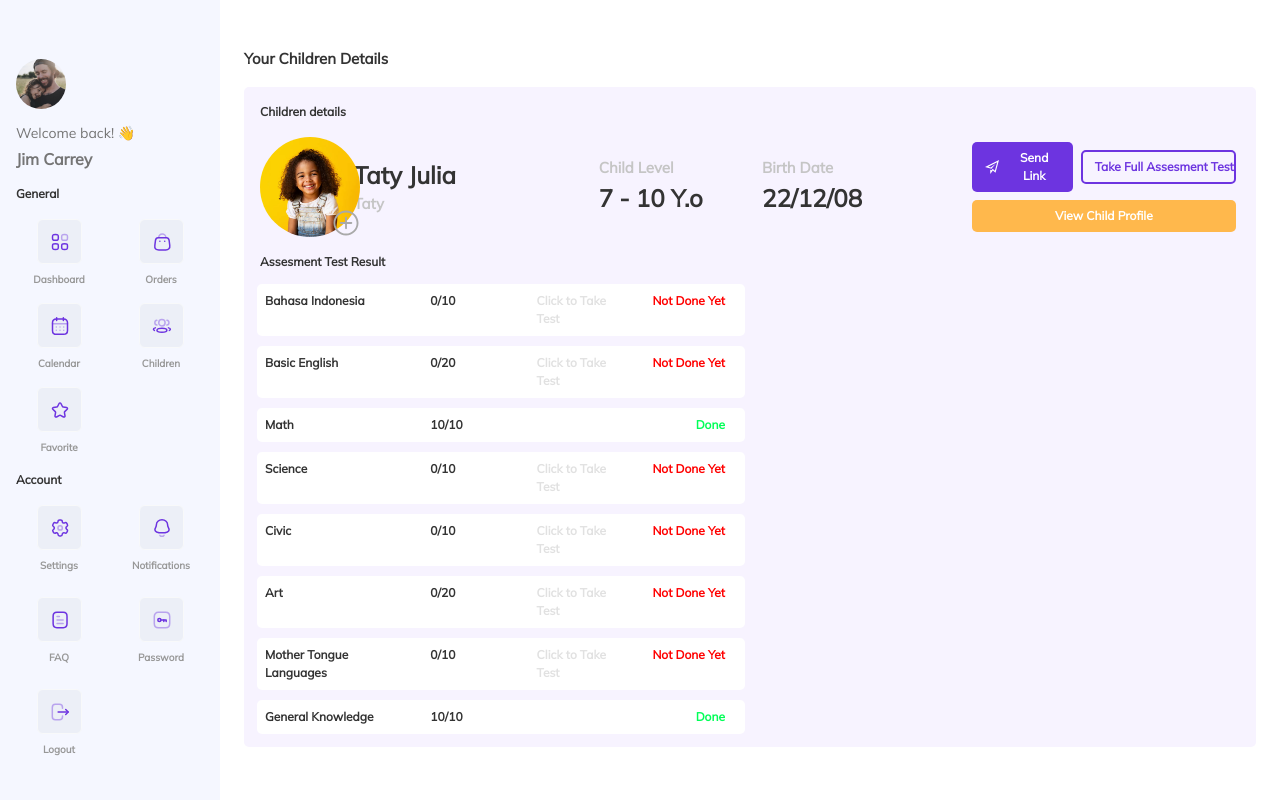
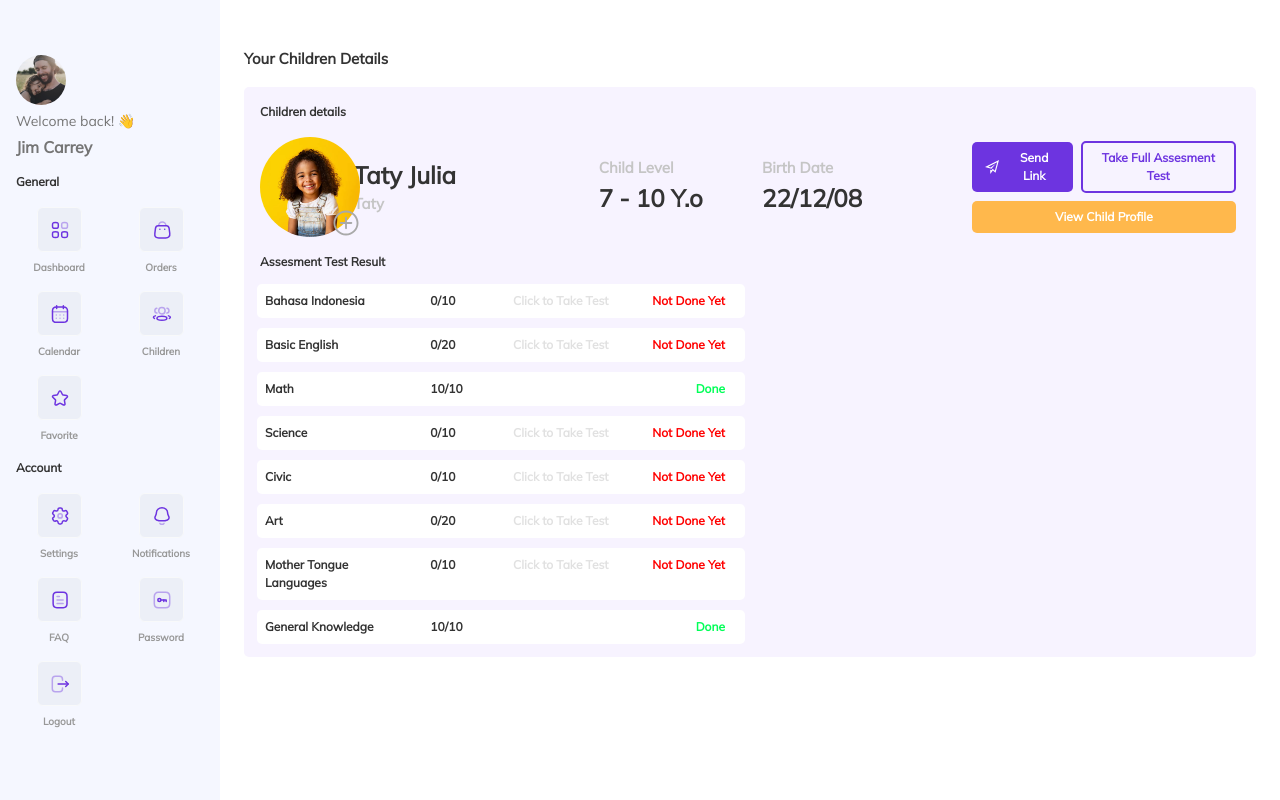
Before and after one commit to FilbertFlorenza/marketplace-prototype, a CodeIgniter 4 app: the page made by app/Views/welcome_message.php in a window 1280 px wide. Run offline with PHP 8.4 and a stand-in for CodeIgniter, Linux system fonts and the light colour scheme; the template is opened without the code that fills it, so the values that code supplies are empty; some libraries are stand-ins or nearby versions.

Commit message:
smol adjustment

```diff
--- a/app/Views/welcome_message.php
+++ b/app/Views/welcome_message.php
@@ -19,8 +19,8 @@
 
     <body>
         <div class="d-flex">
-            <div class="d-flex p-2 pt-0 navbar flex-column align-items-start justify-content-center">
-                <div class="ps-2 pb-4 pt-5">
+            <div class="d-flex p-2 pt-0 navbar flex-md-column align-items-start justify-content-center">
+                <div class="ps-2 pb-3 pt-2">
                     <img src="/images/parent.png" class="rounded-circle" width="50px" height="50px">
                 </div>
                 <div class="ps-2">
@@ -30,7 +30,7 @@
                 <div>
                     <p class="text-category ps-2">General</p>
                     <div class="container text-center">
-                        <div class="row row-cols-2 btn-text ">
+                        <div class="row row-cols-2 btn-text">
                             <div class="col">
                                 <a href="#" style="color: #989898;">
                                     <button type="button" class="btn btn-light nav-menu-btn">
@@ -111,7 +111,7 @@
                                             <ellipse opacity="0.4" cx="10.146" cy="9.90749" rx="2.1968" ry="2.1968" stroke="#6D34E0" stroke-width="1.5" stroke-linecap="round" stroke-linejoin="round"/>
                                         </svg>
                                     </button>
-                                    <p class="p-2">Settings</p>
+                                    <p class="pt-2">Settings</p>
                                 </a>
                             </div>
                             <div class="col">
@@ -122,7 +122,7 @@
                                             <path opacity="0.4" d="M11.9906 17.3811C10.8539 18.6434 9.08052 18.6583 7.93286 17.3811" stroke="#6D34E0" stroke-width="1.5" stroke-linecap="round" stroke-linejoin="round"/>
                                         </svg>
                                     </button>
-                                    <p class="p-2">Notifications</p>
+                                    <p class="pt-2">Notifications</p>
                                 </a>
                             </div>
                             <div class="col">
@@ -135,7 +135,7 @@
                                             <path fill-rule="evenodd" clip-rule="evenodd" d="M13.2572 2.2915C13.2572 2.2915 6.85965 2.29484 6.84965 2.29484C4.54965 2.309 3.12549 3.82234 3.12549 6.13067V13.794C3.12549 16.114 4.56049 17.6332 6.88049 17.6332C6.88049 17.6332 13.2772 17.6307 13.288 17.6307C15.588 17.6165 17.013 16.1023 17.013 13.794V6.13067C17.013 3.81067 15.5772 2.2915 13.2572 2.2915Z" stroke="#6D34E0" stroke-width="1.5" stroke-linecap="round" stroke-linejoin="round"/>
                                         </svg>
                                     </button>
-                                    <p class="p-2">FAQ</p>
+                                    <p class="pt-2">FAQ</p>
                                 </a>
                             </div>
                             <div class="col">
@@ -148,7 +148,7 @@
                                             <path d="M11.818 11.5431V9.99976" stroke="#6D34E0" stroke-width="1.5" stroke-linecap="round" stroke-linejoin="round"/>
                                         </svg>
                                     </button>
-                                    <p class="p-2">Password</p>
+                                    <p class="pt-2">Password</p>
                                 </a>
                             </div>
                             <div class="col">
@@ -160,7 +160,7 @@
                                             <path d="M15.7344 7.58862L18.1744 10.0178L15.7344 12.4478" stroke="#6D34E0" stroke-width="1.5" stroke-linecap="round" stroke-linejoin="round"/>
                                         </svg>
                                     </button>
-                                    <p class="p-2">Logout</p>
+                                    <p class="pt-2">Logout</p>
                                 </a>
                             </div>
                         </div>
@@ -168,7 +168,7 @@
                 </div>
             </div>
 
-            <div class="d-flex p-2 flex-column p-2 pt-5 ps-4" style="overflow-y: auto; max-height: 100vh;">
+            <div class="d-flex p-2 flex-column p-2 pt-5 ps-4 children-details-list">
                 <div class="detail-heading">
                     <p>Your Children Details</p>
                 </div>
@@ -179,7 +179,7 @@
                             <div class="row align-items-center justify-content-start">
                                 <div class="col-md-3 ps-0">
                                     <div class="img-overlay-wrap">
-                                        <img src="/images/child-1.png" class="rounded-circle children-detail-pic" width="100px" height="100px"></img>
+                                        <img src="/images/child-1.png" class="children-detail-pic rounded-circle"></img>
                                         <a href="#">
                                             <svg width="30" height="30" viewBox="0 0 30 30" fill="none" xmlns="http://www.w3.org/2000/svg">
                                                 <path d="M15.0026 2.5C21.9001 2.5 27.5001 8.1 27.5001 14.9975C27.5001 21.8938 21.9001 27.4938 15.0026 27.4938C8.10635 27.4938 2.50635 21.8938 2.50635 14.9975C2.50635 8.1 8.10635 2.5 15.0026 2.5ZM15.0026 4.375C9.1401 4.375 4.38135 9.135 4.38135 14.9975C4.38135 20.86 9.1401 25.6188 15.0026 25.6188C20.8651 25.6188 25.6251 20.86 25.6251 14.9975C25.6251 9.135 20.8651 4.375 15.0026 4.375ZM14.0688 14.0625H9.69385C9.17635 14.0625 8.75635 14.4825 8.75635 15C8.75635 15.5175 9.17635 15.9375 9.69385 15.9375H14.0688V20.3125C14.0688 20.83 14.4888 21.25 15.0063 21.25C15.5238 21.25 15.9438 20.83 15.9438 20.3125V15.9375H20.3188C20.8363 15.9375 21.2563 15.5175 21.2563 15C21.2563 14.4825 20.8363 14.0625 20.3188 14.0625H15.9438V9.6875C15.9438 9.17 15.5238 8.75 15.0063 8.75C14.4888 8.75 14.0688 9.17 14.0688 9.6875V14.0625Z" fill="#A9A9A9"/>
@@ -205,7 +205,7 @@
                         </div>
                         <div class="col-md-4">
                             <div class="row align-items-center justify-content-end">
-                                <div class="p-1 col-4 align-self-center">
+                                <div class="p-1 col-4">
                                     <a href="#">
                                         <button type="button" class="btn btn-send">
                                             <div style="margin-right: 10px">
@@ -219,7 +219,7 @@
                                 </div>
                                 <div class="p-1 col-6">
                                     <a href="#">
-                                        <button type="button" class="btn btn-take-test" style="width: 100%">
+                                        <button type="button" class="btn btn-take-test">
                                                 <b>Take Full Assesment Test</b>
                                         </button>
                                     </a>
@@ -242,8 +242,8 @@
                                     <div class="row">
                                         <div class="col-md-4">Bahasa Indonesia</div>
                                         <div class="col">0/10</div>
-                                        <div class="col" style="color: #e1e1e1">Click to Take Test</div>
-                                        <div class="col text-end pe-4" style="color: #ff0000">Not Done Yet</div>
+                                        <div class="col-md-3" style="color: #e1e1e1">Click to Take Test</div>
+                                        <div class="col-md-3 text-end pe-4" style="color: #ff0000">Not Done Yet</div>
                                     </div>
                                 </a>
                             </div>
@@ -254,8 +254,8 @@
                                     <div class="row">
                                         <div class="col-md-4">Basic English</div>
                                         <div class="col">0/20</div>
-                                        <div class="col" style="color: #e1e1e1">Click to Take Test</div>
-                                        <div class="col text-end pe-4" style="color: #ff0000">Not Done Yet</div>
+                                        <div class="col-md-3" style="color: #e1e1e1">Click to Take Test</div>
+                                        <div class="col-md-3 text-end pe-4" style="color: #ff0000">Not Done Yet</div>
                                     </div>
                                 </a>
                             </div>
@@ -290,8 +290,8 @@
                                     <div class="row">
                                         <div class="col-md-4">Science</div>
                                         <div class="col">0/10</div>
-                                        <div class="col" style="color: #e1e1e1">Click to Take Test</div>
-                                        <div class="col text-end pe-4" style="color: #ff0000">Not Done Yet</div>
+                                        <div class="col-md-3" style="color: #e1e1e1">Click to Take Test</div>
+                                        <div class="col-md-3 text-end pe-4" style="color: #ff0000">Not Done Yet</div>
                                     </div>
                                 </a>
                             </div>
@@ -302,8 +302,8 @@
                                     <div class="row">
                                         <div class="col-md-4">Civic</div>
                                         <div class="col">0/10</div>
-                                        <div class="col" style="color: #e1e1e1">Click to Take Test</div>
-                                        <div class="col text-end pe-4" style="color: #ff0000">Not Done Yet</div>
+                                        <div class="col-md-3" style="color: #e1e1e1">Click to Take Test</div>
+                                        <div class="col-md-3 text-end pe-4" style="color: #ff0000">Not Done Yet</div>
                                     </div>
                                 </a>
                             </div>
@@ -314,8 +314,8 @@
                                     <div class="row">
                                         <div class="col-md-4">Art</div>
                                         <div class="col">0/20</div>
-                                        <div class="col" style="color: #e1e1e1">Click to Take Test</div>
-                                        <div class="col text-end pe-4" style="color: #ff0000">Not Done Yet</div>
+                                        <div class="col-md-3" style="color: #e1e1e1">Click to Take Test</div>
+                                        <div class="col-md-3 text-end pe-4" style="color: #ff0000">Not Done Yet</div>
                                     </div>
                                 </a>
                             </div>
@@ -326,8 +326,8 @@
                                     <div class="row">
                                         <div class="col-md-4">Mother Tongue Languages</div>
                                         <div class="col">0/10</div>
-                                        <div class="col" style="color: #e1e1e1">Click to Take Test</div>
-                                        <div class="col text-end pe-4" style="color: #ff0000">Not Done Yet</div>
+                                        <div class="col-md-3" style="color: #e1e1e1">Click to Take Test</div>
+                                        <div class="col-md-3 text-end pe-4" style="color: #ff0000">Not Done Yet</div>
                                     </div>
                                 </a>
                             </div>
--- a/public/css/style.css
+++ b/public/css/style.css
@@ -8,7 +8,7 @@ body {
     background-color: #F5F7FF;
     max-width: 220px;
     min-width: 220px;
-    height: 100vh;
+    min-height: 100vh;
     overflow: hidden;
     flex-wrap: nowrap;
 }
@@ -119,6 +119,11 @@ a:hover {
     color: #6D34E0;
 }
 
+.children-details-list {
+    overflow-y: auto;
+    max-height: 100vh;
+}
+
 .detail-heading {
     color: #333333;
     font-size: 15px;
@@ -137,6 +142,8 @@ a:hover {
 
 .children-detail-pic {
     object-fit: cover;
+    height: 100px;
+    width: 100px;
 }
 
 .children-fullname {
@@ -217,10 +224,9 @@ a:hover {
     background-color: #F7F3FF;
     border: 2px solid #6D34E0;
     border-radius: 5px;
-    white-space: nowrap;
-    text-align: center;
     font-size: 12px;
     color: #6D34E0;
+    width: 100%;
 }
 
 .btn-take-test:hover {
@@ -270,33 +276,3 @@ hr {
 }
 
 /* this is dekstop first */
-
-/* mobile portrait */
-@media only screen and (min-width: 320px) and (max-width: 479px) {
-
-}
-
-/* mobile landscape */
-@media only screen and (min-width: 480px) and (max-width: 767px) {
-
-}
-
-/* tablet */
-@media only screen and (min-width: 768px) and (max-width: 979px) {
-
-}
-
-/* small desktop */
-@media only screen and (min-width: 980px) and (max-width: 1023px) {
-
-}
-
-/* typical desktop */
-@media only screen and (min-width: 1024px) and (max-width: 1199px) {
-
-}
-
-/* large desktop */
-@media only screen and (min-width: 1200px) {
-
-}
```
